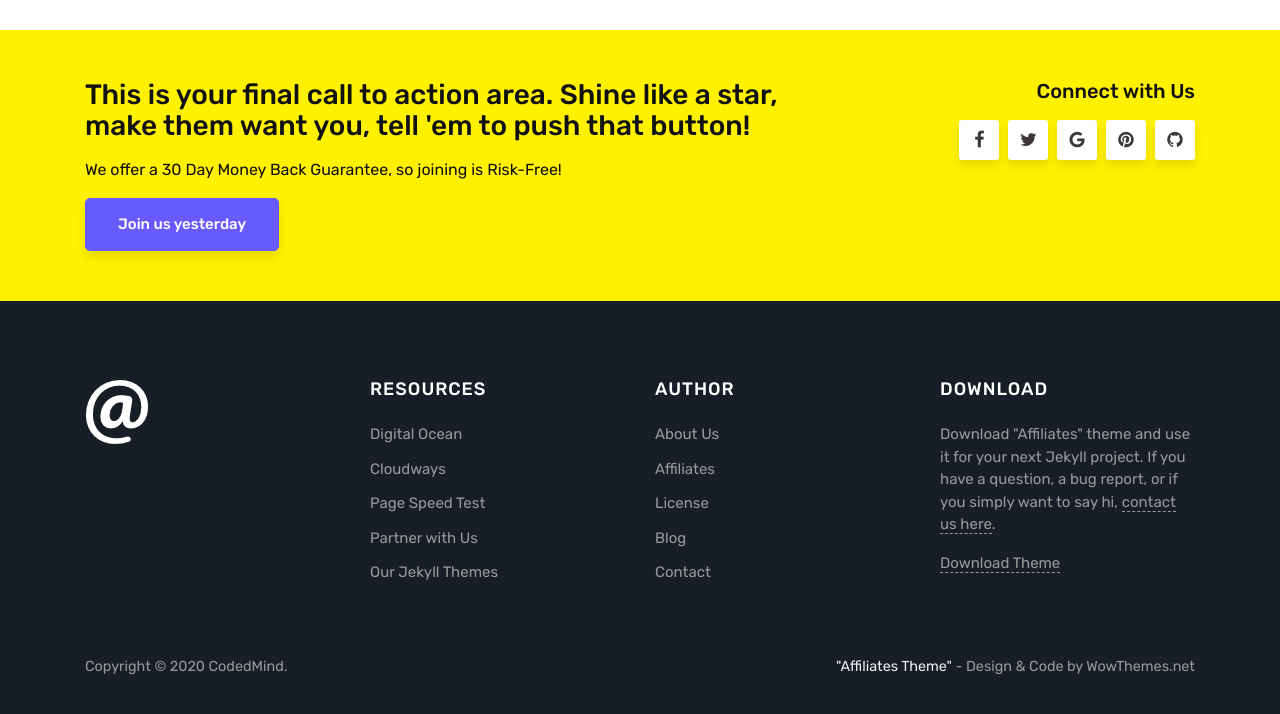
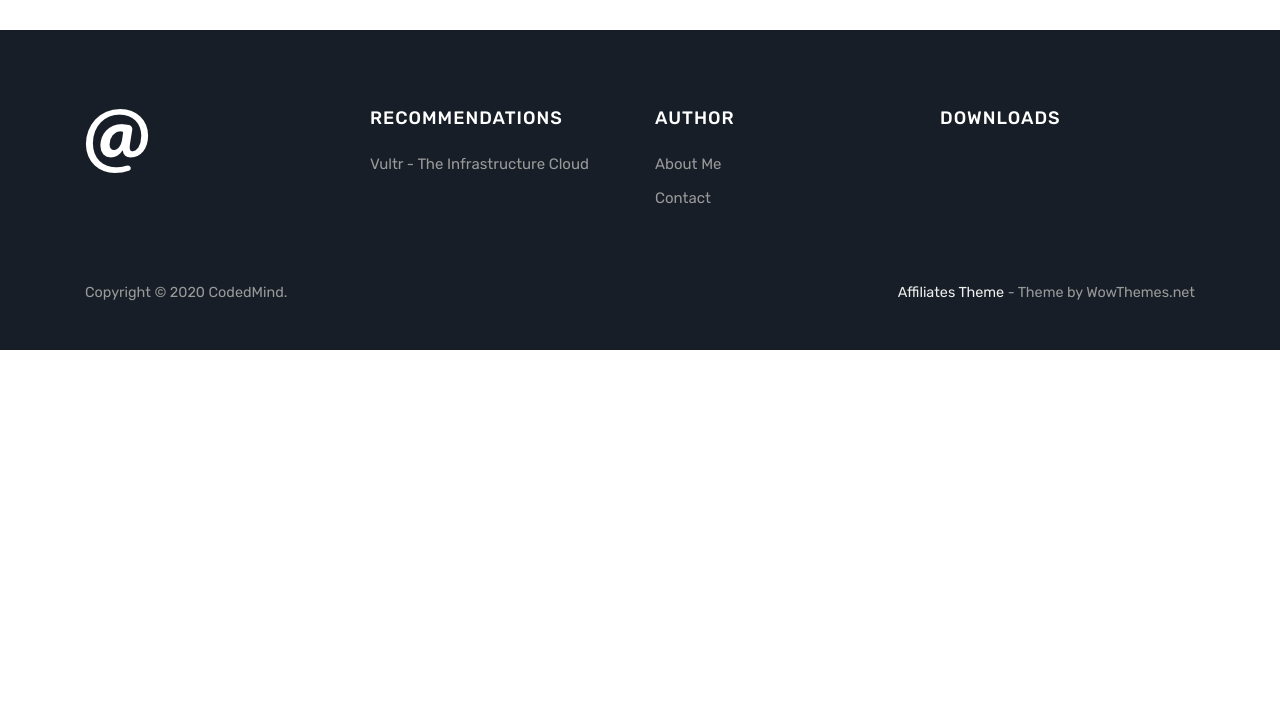
Before and after one commit to kcrnac/kcrnac.github.io, a Jekyll site: the page built from index.html, in a window 1280 px wide and 1400 px high, scrolled down 833 px. Shown: the part 677-1391 px from the top of the window. Built offline with Jekyll 4.4.1, drawn with Linux system fonts in a browser that asks for light colours; the list of posts is cut into pages by our own code; comment, search, counter and statistics services are not loaded; after the commit the page ends 1860 px from its top, so only the background shows below that.

```diff
--- a/_config.yml
+++ b/_config.yml
@@ -11,6 +11,10 @@
 google_analytics: 'UA-159879067-1'
 disqus: 'kcrnac-github-io'
 grid_size_post: 6
+
+link:
+  github: 'https://github.com/kcrnac'
+  linkedin: 'https://www.linkedin.com/in/kcrnac'
 
 include: ["_pages"]
 
--- a/_includes/newsletter.html
+++ b/_includes/newsletter.html
@@ -8,7 +8,7 @@
 	   We recommend moving this block and the preceding CSS link to the HEAD of your HTML file. */
 </style>
 <div id="mc_embed_signup">
-<form action="https://wowthemes.us11.list-manage.com/subscribe/post?u=8aeb20a530e124561927d3bd8&amp;id=8c3d2d214b" method="post" id="mc-embedded-subscribe-form" name="mc-embedded-subscribe-form" class="validate" target="_blank" novalidate>
+<form action="https://github.us19.list-manage.com/subscribe/post?u=bbc5a6771b4fbb94388394639&amp;id=c1e59423fa" method="post" id="mc-embedded-subscribe-form" name="mc-embedded-subscribe-form" class="validate" target="_blank" novalidate>
 	<div id="mc_embed_signup_scroll">
 	<h2>Sign up to get our weekly free guide to selling digital downloads</h2>
 
@@ -19,7 +19,7 @@
 		<div class="response" id="mce-error-response" style="display:none"></div>
 		<div class="response" id="mce-success-response" style="display:none"></div>
 	</div>    <!-- real people should not fill this in and expect good things - do not remove this or risk form bot signups-->
-	<div style="position: absolute; left: -5000px;" aria-hidden="true"><input type="text" name="b_8aeb20a530e124561927d3bd8_8c3d2d214b" tabindex="-1" value=""></div>
+	<div style="position: absolute; left: -5000px;" aria-hidden="true"><input type="text" name="b_bbc5a6771b4fbb94388394639_c1e59423fa" tabindex="-1" value=""></div>
 	<div class="clear"><input type="submit" value="Subscribe" name="subscribe" id="mc-embedded-subscribe" class="button"></div>
 	</div>
 </form>
--- a/_layouts/default.html
+++ b/_layouts/default.html
@@ -124,30 +124,6 @@
         </div>
         <!-- /.container -->
 
-
-
-        <!-- Before Footer
-    ================================================== -->
-        <div class="beforefooter">
-            <div class="container">
-                <div class="row justify-content-center">
-                    <div class="col-md-8">
-                        <h3>This is your final call to action area. Shine like a star, make them want you, tell 'em to push that button!</h3>
-                        <p>We offer a <span>30 Day Money Back Guarantee</span>, so joining is <span class="risk-free">Risk-Free!</span></p>
-                        <a class="btn btn-primary btn-lg" href="#">Join us yesterday</a>
-                    </div>
-                    <div class="col-md-4 text-right footersocial">
-                        <h5>Connect with Us</h5>
-                        <i class="fa fa-facebook"></i>
-                        <i class="fa fa-twitter"></i>
-                        <i class="fa fa-google"></i>
-                        <i class="fa fa-pinterest"></i>
-                        <i class="fa fa-github"></i>
-                    </div>
-                </div>
-            </div>
-        </div>
-
         <!-- Begin Footer
     ================================================== -->
         <footer class="footer">
@@ -165,13 +141,9 @@
 
                     <div class="col-sm-3">
                         <div class="footer-widget">
-                            <h5 class="title">Resources</h5>
+                            <h5 class="title">Recommendations</h5>
                             <ul>
-                                <li><a target="_blank" href="https://m.do.co/c/84c9b45d0c47">Digital Ocean</a></li>
-                                <li><a target="blank" href="https://www.cloudways.com/en/pricing.php?id=153986&amp;a_bid=005da123">Cloudways</a></li>
-                                <li><a target="blank" href="http://shareasale.com/r.cfm?b=875645&amp;u=1087935&amp;m=41388&amp;urllink=&amp;afftrack=">Page Speed Test</a></li>
-                                <li><a target="blank" href="https://www.wowthemes.net/affiliate-area/?utm_source=fromjekyllsidebar&utm_campaign=sidebar">Partner with Us</a></li>
-                                <li><a target="blank" href="https://www.wowthemes.net/category/jekyll-themes/">Our Jekyll Themes</a></li>
+                                <li><a target="_blank" href="https://www.vultr.com/?ref=8474833-6G">Vultr - The Infrastructure Cloud</a></li>
                             </ul>
                         </div>
                     </div>
@@ -180,20 +152,15 @@
                         <div class="footer-widget">
                             <h5 class="title">Author</h5>
                             <ul>
-                                <li><a href="https://www.wowthemes.net/premium-themes-templates/">About Us</a></li>
-                                <li><a target="_blank" href="https://www.wowthemes.net/affiliate-area/">Affiliates</a></li>
-                                <li><a href="https://www.wowthemes.net/terms-and-conditions/">License</a></li>
-                                <li><a href="https://www.wowthemes.net/blog/">Blog</a></li>
-                                <li><a href="https://www.wowthemes.net/support/">Contact</a></li>
+                                <li><a href="{{ site.baseurl}}/about">About Me</a></li>
+                                <li><a href="{{ site.baseurl}}/contact">Contact</a></li>
                             </ul>
                         </div>
                     </div>
 
                     <div class="col-sm-3">
-                        <div class="footer-widget textwidget">
-                            <h5 class="title">Download</h5>
-                            <p>Download "Affiliates" theme and use it for your next Jekyll project. If you have a question, a bug report, or if you simply want to say hi, <a href="https://www.wowthemes.net/support/">contact us here</a>.</p>
-                            <a href="https://github.com/wowthemesnet/affiliates-jekyll-theme/archive/master.zip">Download Theme</a>
+                        <div class="footer-widget">
+                            <h5 class="title">Downloads</h5>
                         </div>
                     </div>
                 </div>
@@ -203,8 +170,7 @@
                         Copyright © {{ site.time | date: "%Y" }} {{ site.name }}.
                     </p>
                     <p class="pull-right">
-                        <!-- Please, leave credit to author unless you own a commercial license: https://www.wowthemes.net/freebies-license/ -->
-                        <a target="_blank" href="https://www.wowthemes.net/free-jekyll-template-affiliates/">"Affiliates Theme"</a> - Design & Code by WowThemes.net
+                        <a target="_blank" href="https://www.wowthemes.net/free-jekyll-template-affiliates/">Affiliates Theme</a> - Theme by WowThemes.net
                     </p>
                     <div class="clearfix"></div>
                 </div>
```
Also changed, not shown: other parts of _layouts/default.html (+2 -2 lines).
